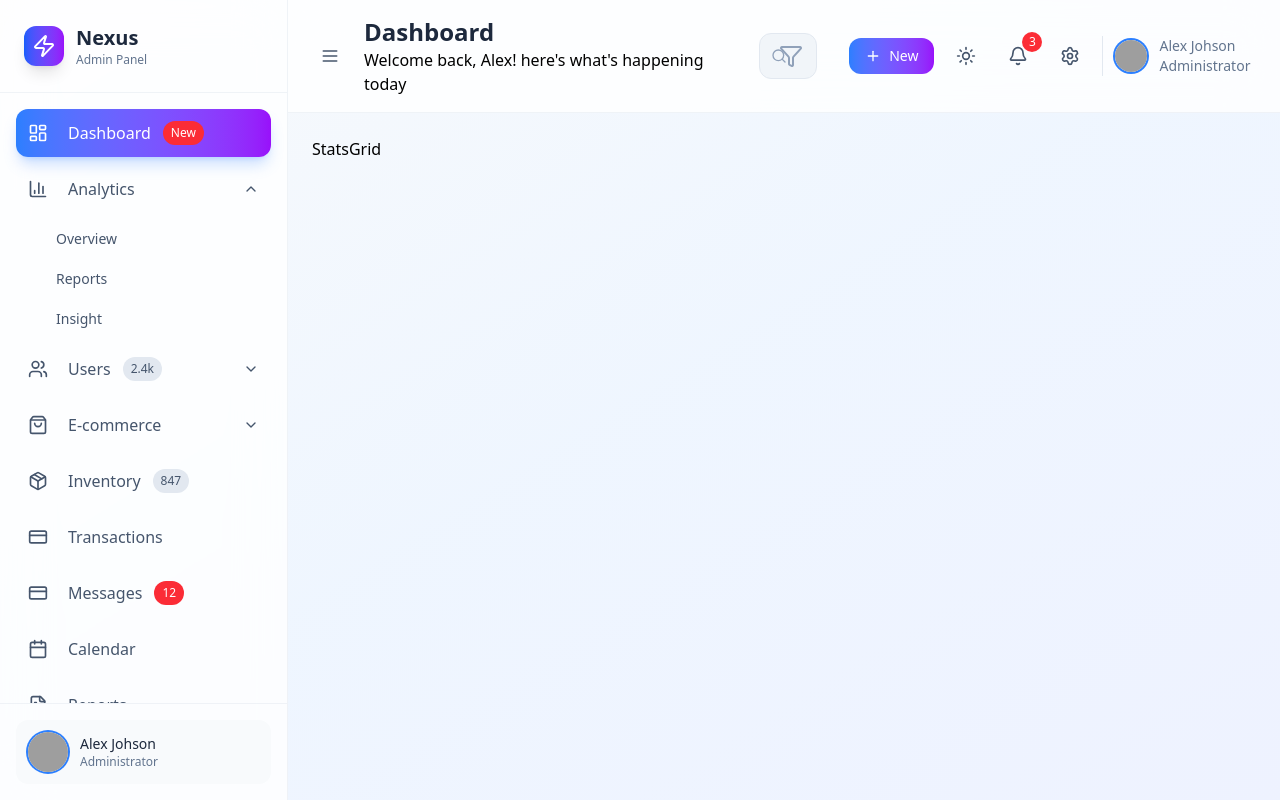
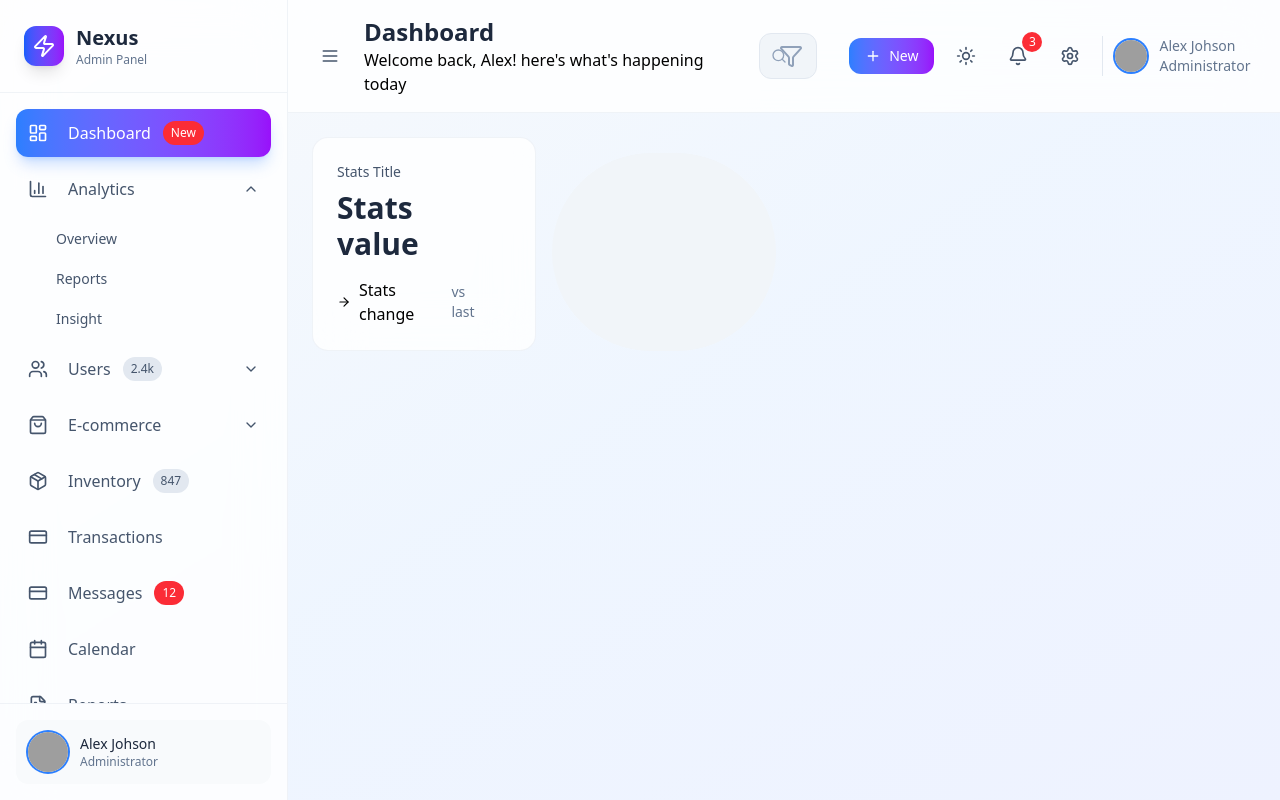
Before and after one commit to abubakar83/admin-dashboard-with-React-JS-and-Tailwind-CSS, a React (Vite) app in the folder vite-project/: page / in a window 1280 px wide. Built offline with nearby package versions, Linux system fonts and the light colour scheme; grey boxes are pictures that could not be loaded.

Commit message:
complete styling fromtailwindcss

```diff
--- a/vite-project/src/Dashboard/StatsGrid.jsx
+++ b/vite-project/src/Dashboard/StatsGrid.jsx
@@ -1,8 +1,38 @@
+import { ArrowRight } from "lucide-react";
 
 const StatsGrid = () => {
   return (
-    <div>StatsGrid</div>
-  )
-}
+    <div className="grid grid-cols-1 md:grid-cols-2 xl:grid-cols-4 gap-4">
+      <div className="bg-white/80 dark:bg-slate-900/80 backdrop-blur-xl rounded-2xl p-6 border border-slate-200/50 dark:border-slate-700/50 hover:shadow-xl hover:shadow-slate-200/20 dark:hover:shadow-slate-900/20 transition-all duration-300 group ">
+        <div className="flex items-start justify-between">
+          <div className="flex-1">
+            <p className="text-sm font-medium text-slate-600 dark:text-slate-400 mb-2">
+              Stats Title
+            </p>
+            <p className="text-3xl font-bold text-slate-800 dark:text-white mb-4">
+              Stats value
+            </p>
+            <div className="flex items-center space-x-2">
+              <ArrowRight className="w-4 h-4" />
+              <span>Stats change</span>
+              <span className="text-sm text-slate-500 dark:text-slate-400">
+                vs last
+              </span>
+            </div>
+          </div>
+          <div className={`p-3 rounded-xl group-hover:scale-110 transition-all duration-all`}>
 
-export default StatsGrid
+          </div>
+        </div>
+      </div>
+      {/* Progressbar */}
+      <div className="mt-4 h2 bg-slate-100 dark:bg-slate-800 rounded-full overflow-hidden">
+      <div className={`w-full bg-gradient-to-r rounded-full transition-all duration-100`}>
+
+      </div>
+      </div>
+    </div>
+  );
+};
+
+export default StatsGrid;
```
